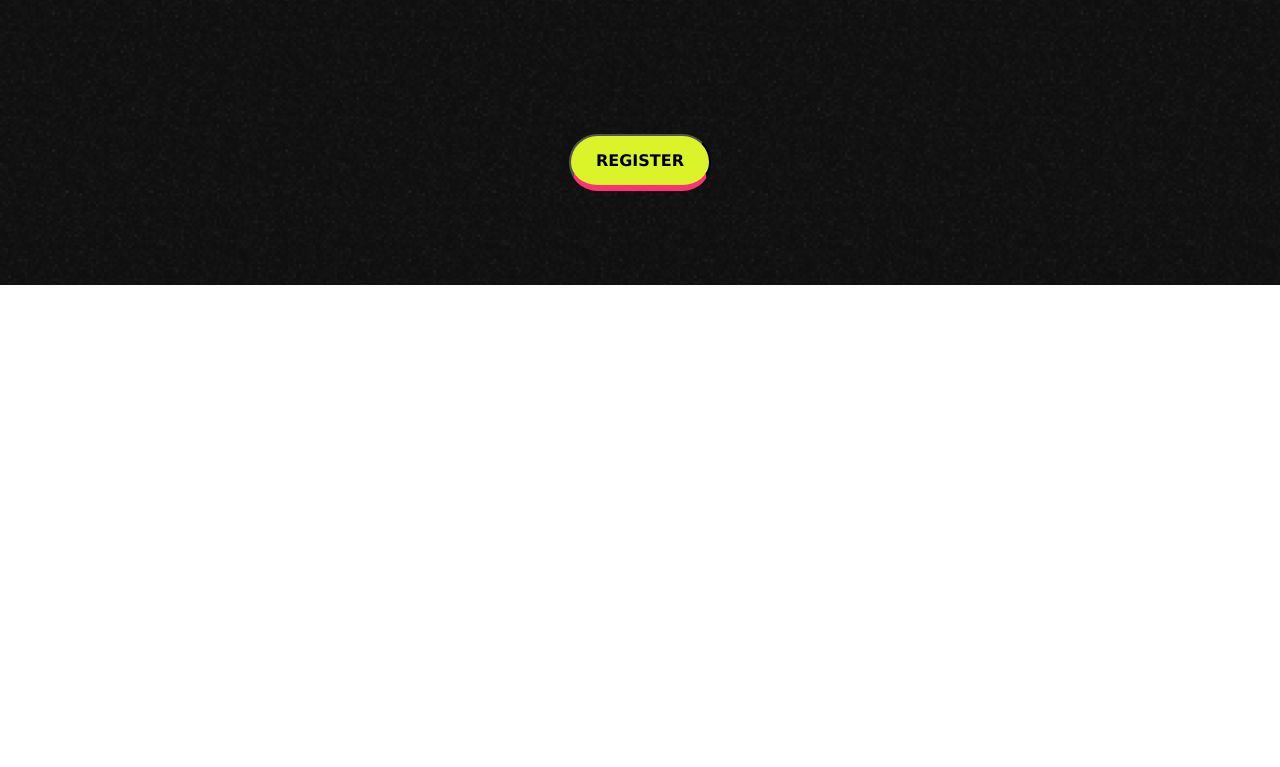
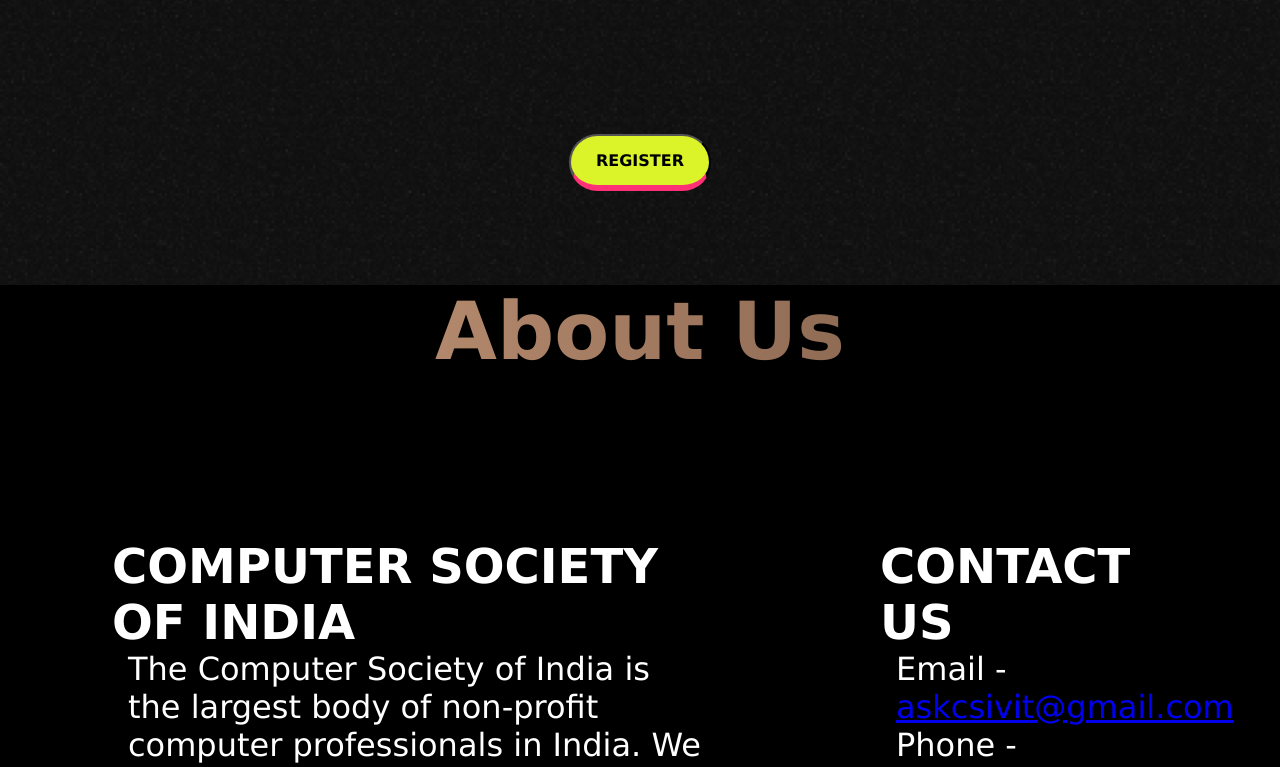
Before and after one commit to csivitu/riddler-frontend-2021, a React (Create React App) app in the folder riddler/: page / in a window 1280 px wide. Shown: the part 3395-4162 px from the top of the page. Before the commit the page ends 3680 px from the top, so only its background shows below. Built offline with nearby package versions, Linux system fonts and the light colour scheme.

Commit message:
contact us page added

```diff
--- a/riddler/package.json
+++ b/riddler/package.json
@@ -6,6 +6,7 @@
     "@testing-library/jest-dom": "^5.14.1",
     "@testing-library/react": "^11.2.7",
     "@testing-library/user-event": "^12.8.3",
+    "jquery": "^3.6.0",
     "react": "^17.0.2",
     "react-dom": "^17.0.2",
     "react-icons": "^4.2.0",
--- a/riddler/src/components/registration-pages/Pages.jsx
+++ b/riddler/src/components/registration-pages/Pages.jsx
@@ -4,6 +4,7 @@
 import Home from './home/Home';
 import FaqsList from './faqs/FaqList.js';
 import Timer from './timer/Timers'
+import Contact from './contact/Contact';
 
 function Pages() {
     return (
@@ -13,6 +14,7 @@
             <Tracks/>
             <FaqsList />
             <Timer/>
+            <Contact/>
         </div>
     );
 }
--- /dev/null
+++ b/riddler/src/components/registration-pages/contact/Contact.js
@@ -0,0 +1,150 @@
+
+import React from "react";
+import { AboutH2, ContactP, FooterContainer, FooterContent, FooterHeading, Left, LeftP, Right } from "./ContactElements"
+
+function Contact() {
+  return (
+    <FooterContainer>
+      <FooterHeading>
+        <h1 style={{ fontSize: "5rem" }}>About Us</h1>
+      </FooterHeading>
+      <FooterContent>
+        <Left>
+          <AboutH2>COMPUTER SOCIETY OF INDIA</AboutH2>
+          <LeftP>
+            The Computer Society of India is the largest body of non-profit
+            computer professionals in India. We are a group of skilled
+            designers, developers and tech enthusiasts who engage in pushing
+            technology forward. We organise a wide range of workshops,
+            conferences, competitions and non-technical events to facilitate the
+            growth of participants. Visit our website, csivit.com, to see more
+            of who we are and the work we do.
+          </LeftP>
+          <a
+            href="https://csivit.com/"
+            target="_blank"
+            style={{
+              marginLeft: "4rem",
+              fontFamily: "Poppins",
+              color: "white",
+              fontSize: "2rem",
+              fontStyle: "italic",
+              // a:hover {
+              //   color: "#000000",
+              //   opacity: "0.7",
+              // }
+            }}
+          >
+            Visit website
+          </a>
+        </Left>
+        <Right>
+          <AboutH2>CONTACT US</AboutH2>
+          <ContactP>
+            Email -<a href="mailto:askcsivit@gmail.com">askcsivit@gmail.com</a>
+            <br />
+            Phone - <a href="tel:+91234567887">+91234567887</a>
+            <br />
+            <a href="tel:+91328684687">+91328684687</a>
+          </ContactP>
+        </Right>
+      </FooterContent>
+    </FooterContainer>
+    // <div
+    //   className="section section-about"
+    //   data-anchor="register"
+    //   data-anchor="about"
+    // >
+    //   <div className="about-heading">
+    //     <h1>ABOUT US</h1>
+    //   </div>
+    //   <div className="about-content">
+    //     <div className="about-left">
+    //       <h2>COMPUTER SOCIETY OF INDIA</h2>
+    //       <div className="about-line-one">
+    //         <img
+    //           className="ellipse-logo"
+    //           src="./assets/Ellipse 1.png"
+    //           alt="Ellipse"
+    //         />
+    //         <hr />
+    //       </div>
+    //       <p>
+    //         The Computer Society of India is the largest body of non-profit
+    //         computer professionals in India. We are a group of skilled
+    //         designers, developers and tech enthusiasts who engage in pushing
+    //         technology forward. We organise a wide range of workshops,
+    //         conferences, competitions and non-technical events to facilitate the
+    //         growth of participants. Visit our website, csivit.com, to see more
+    //         of who we are and the work we do.
+    //       </p>
+    //       <a href="https://csivit.com/" target="_blank">
+    //         Visit website
+    //       </a>
+    //     </div>
+    //     <div className="about-right">
+    //       <div className="contact-us">
+    //         <h2>CONTACT US</h2>
+    //         <div className="about-line-two">
+    //           <img
+    //             className="ellipse-logo"
+    //             src="./assets/Ellipse 1.png"
+    //             alt="Ellipse"
+    //           />
+    //           <hr />
+    //         </div>
+    //         <p>
+    //           Email -
+    //           <a href="mailto:askcsivit@gmail.com">askcsivit@gmail.com</a>
+    //           <br />
+    //           Phone - <a href="tel:+91234567887">+91234567887</a>
+    //           <br />
+    //         </p>
+    //         <pre>
+    //           {" "}
+    //           <a href="tel:+91328684687">+91328684687</a>
+    //         </pre>
+    //       </div>
+    //       <div className="social">
+    //         <h2>SOCIAL</h2>
+    //         <div className="about-line-three">
+    //           <img
+    //             className="ellipse-logo"
+    //             src="./assets/Ellipse 1.png"
+    //             alt="Ellipse"
+    //           />
+    //           <hr />
+    //         </div>
+    //         <div className="social-logos">
+    //           <a
+    //             href="https://www.instagram.com/csivitu"
+    //             className="fa fa-instagram"
+    //             target="_blank"
+    //           ></a>
+    //           <a
+    //             href="https://www.twitter.com/csivitu"
+    //             className="fa fa-twitter"
+    //             target="_blank"
+    //           ></a>
+    //           <a
+    //             href="https://www.linkedin.com/company/computer-society-of-india-vit-student-chapter/"
+    //             className="fa fa-linkedin"
+    //             target="_blank"
+    //           ></a>
+    //           <a
+    //             href="https://www.facebook.com/csivitu/"
+    //             className="fa fa-facebook"
+    //             target="_blank"
+    //           ></a>
+    //         </div>
+    //       </div>
+    //     </div>
+    //   </div>
+    //   <a href="https://csivit.com/" target="_blank">
+    //     <img src="./assets/csi-logo.png" alt="CSI" className="csi-logo" />
+    //   </a>
+    // </div>
+  );
+}
+
+export default Contact;
--- /dev/null
+++ b/riddler/src/components/registration-pages/contact/ContactElements.js
@@ -0,0 +1,88 @@
+import styled from "styled-components";
+
+export const FooterContainer = styled.div`
+  height: 100%;
+  width: 100%;
+  background-color: black;
+  display: flex;
+  flex-direction: column;
+  justify-content: center;
+  /* align-items: center; */
+  position: relative;
+  z-index: -1;
+  text-align: center;
+`;
+export const FooterHeading = styled.div`
+  position: relative;
+  display: block;
+  width: 100%;
+  justify-content: center;
+  font-family: Avara-Black;
+  background: linear-gradient(
+    to right,
+    rgba(215, 167, 134, 1),
+    rgba(108, 77, 59, 1)
+  );
+  -webkit-background-clip: text;
+  -webkit-text-fill-color: transparent;
+  margin-bottom: 10rem;
+`;
+
+export const FooterContent = styled.div`
+  display: flex;
+  justify-content: space-around;
+  width: 100%;
+  font-family: "Poppins" sans-serif;
+  margin: 0;
+  margin-bottom: 0;
+`;
+
+export const Left = styled.div`
+  text-align: left;
+  width: 50%;
+  margin-bottom: 5%;
+`;
+
+export const Right = styled.div`
+  text-align: left;
+  width: 30%;
+  margin-bottom: 5%;
+  font-size: 4rem;
+`;
+export const AboutH2 = styled.h2`
+  color: white;
+  margin-left: 3rem;
+  font-family: "Poppins" sans-serif;
+  font-weight: bold;
+  font-size: 3rem;
+`;
+
+export const LLine1 = styled.div`
+  display: flex;
+  flex-direction: row;
+`;
+export const LeftP = styled.p`
+  margin-left: 4rem;
+  font-family: "Poppins" sans-serif;
+  color: white;
+  font-size: 2rem;
+`;
+export const LeftA = styled.a`
+  margin-left: 4rem;
+  font-family: "Poppins" sans-serif;
+  color: white;
+  font-size: 2rem;
+  font-style: italic;
+  :hover {
+    color: white;
+    opacity: 0.7;
+  }
+`;
+
+export const ContactP = styled.p`
+  margin-left: 4rem;
+  font-family: "Poppins" sans-serif;
+  color: white;
+  font-size: 2rem;
+  margin-bottom: 0;
+`;
--- a/riddler/src/components/registration-pages/timer/Timers.jsx
+++ b/riddler/src/components/registration-pages/timer/Timers.jsx
@@ -1,6 +1,6 @@
 import "./Timer.css"
 import React, { useEffect, useState } from "react";
-import p5 from "p5";
+// import p5 from "p5";
 
 
 function Timer() {
```
Also changed, not shown: 1 other file (tests, documents, lock files or other folders).
